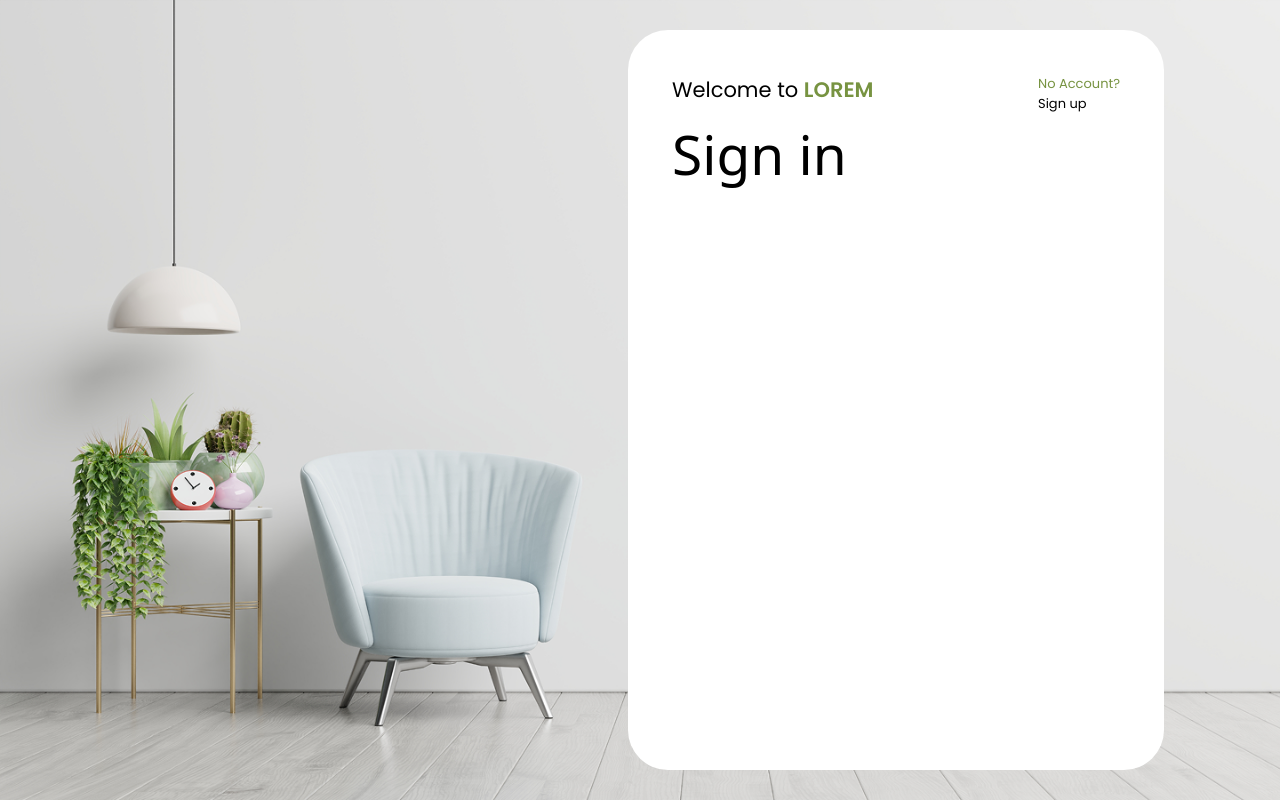
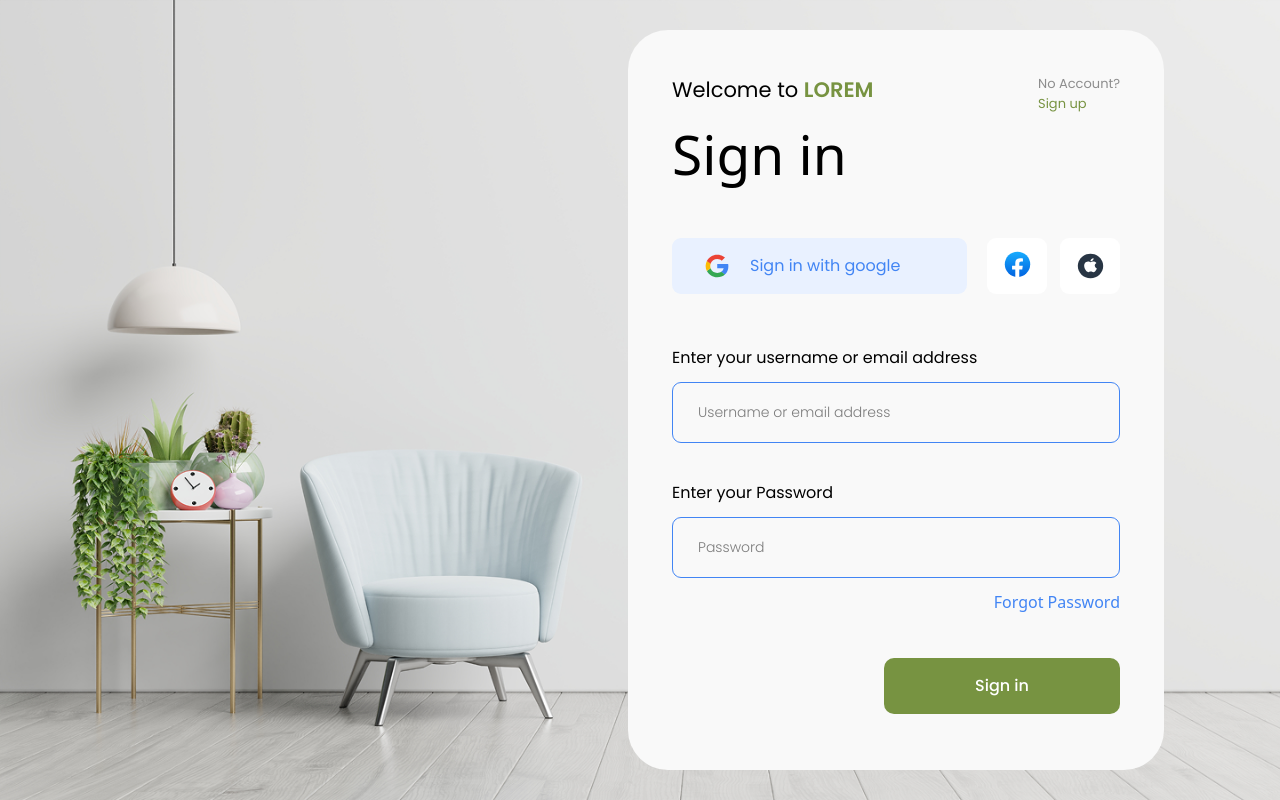
Before and after one commit to AmirHosseinZameni/logify, a React (Vite) app: page / in a window 1280 px wide. Built offline with nearby package versions, Linux system fonts and the light colour scheme.

Commit message:
implement login page with Tailwind

```diff
--- a/src/App.jsx
+++ b/src/App.jsx
@@ -3,7 +3,7 @@ function App() {
     <div className="bg-[url('/assets/bg.png')]  w-screen h-screen bg-cover bg-center flex flex-row justify-end ">
       <form
         action=""
-        className="w-134 h-185 bg-white mt-auto mb-auto mr-29 rounded-[40px] pt-11 pr-11 pl-11 pb-20"
+        className="w-134 h-185 bg-[#f9f9f9] mt-auto mb-auto mr-29 rounded-[40px] pt-11 pr-11 pl-11 pb-20"
       >
         <div className="flex flex-row justify-between">
           <h1 className="font-[Poppins] font-regular text-[21px]">
@@ -11,14 +11,149 @@ function App() {
             <span className="font-semibold text-[#779341]">LOREM</span>
           </h1>
           <div className="flex flex-col font-[poppins] text-[13px]">
-            <a href="#" className="text-[#779341]">
+            <a href="#" className="text-[#8D8D8D]">
               No Account?
             </a>
-            <a href="#">Sign up</a>
+            <a href="#" className="text-[#779341]">
+              Sign up
+            </a>
           </div>
         </div>
-
-        <h3 className="font-medium text-[55px]">Sign in</h3>
+        <h3 className=" font-medium text-[55px]">Sign in</h3>
+        <div className=" flex gap-5 mt-10.5">
+          <button
+            type="button"
+            className="
+          bg-[#E9F1FF]
+          text-[#4285F4]
+            text-[16px]
+            font-regular
+            w-75
+            h-14
+            pl-8
+            rounded-[9px]
+            flex
+            justify-start
+            items-center
+            gap-5"
+          >
+            <svg
+              width="26"
+              height="26"
+              viewBox="0 0 26 26"
+              fill="none"
+              xmlns="http://www.w3.org/2000/svg"
+            >
+              <path
+                d="M24.3761 13.2525C24.3761 12.3173 24.2987 11.6348 24.1311 10.927H13.2333V15.1483H19.6301C19.5011 16.1974 18.8047 17.7773 17.2571 18.8389L17.2354 18.9802L20.6811 21.5962L20.9198 21.6195C23.1122 19.6352 24.3761 16.7156 24.3761 13.2525"
+                fill="#4285F4"
+              />
+              <path
+                d="M13.2326 24.3749C16.3664 24.3749 18.9974 23.3637 20.919 21.6196L17.2563 18.8389C16.2762 19.5088 14.9607 19.9764 13.2326 19.9764C10.1632 19.9764 7.55803 17.9922 6.62938 15.2495L6.49326 15.2608L2.9104 17.9782L2.86354 18.1059C4.77224 21.8217 8.69287 24.3749 13.2326 24.3749Z"
+                fill="#34A853"
+              />
+              <path
+                d="M6.63006 15.2496C6.38502 14.5418 6.24321 13.7834 6.24321 12.9999C6.24321 12.2162 6.38502 11.4579 6.61716 10.7501L6.61067 10.5994L2.9829 7.83838L2.86421 7.89371C2.07754 9.43567 1.62614 11.1672 1.62614 12.9999C1.62614 14.8325 2.07754 16.564 2.86421 18.1059L6.63006 15.2496"
+                fill="#FBBC05"
+              />
+              <path
+                d="M13.2326 6.0233C15.4122 6.0233 16.8824 6.94594 17.7207 7.71696L20.9965 4.5825C18.9846 2.74987 16.3665 1.625 13.2326 1.625C8.69291 1.625 4.77225 4.17804 2.86354 7.89384L6.61651 10.7503C7.55806 8.00763 10.1632 6.0233 13.2326 6.0233"
+                fill="#EB4335"
+              />
+            </svg>
+            <span className="font-[Poppins]">Sign in with google</span>
+          </button>
+          <div className="flex gap-3.25 ">
+            <button
+              type="button"
+              className="flex justify-center items-center w-15 h-14 bg-white rounded-[9px]"
+            >
+              <svg
+                width="29"
+                height="29"
+                viewBox="0 0 29 29"
+                fill="none"
+                xmlns="http://www.w3.org/2000/svg"
+              >
+                <ellipse
+                  cx="14.5"
+                  cy="13.3401"
+                  rx="12.6875"
+                  ry="12.6875"
+                  fill="url(#paint0_linear_31_14)"
+                />
+                <path
+                  d="M19.2249 18.3802L19.7885 14.7992H16.2629V12.4763C16.2629 11.4964 16.7544 10.5407 18.3336 10.5407H19.9375V7.49196C19.9375 7.49196 18.4825 7.25 17.0921 7.25C14.1872 7.25 12.2903 8.96548 12.2903 12.0698V14.7992H9.0625V18.3802H12.2903V27.0375C12.9383 27.1367 13.6012 27.1875 14.2766 27.1875C14.9519 27.1875 15.6148 27.1367 16.2629 27.0375V18.3802H19.2249Z"
+                  fill="white"
+                />
+                <defs>
+                  <linearGradient
+                    id="paint0_linear_31_14"
+                    x1="14.5"
+                    y1="0.652588"
+                    x2="14.5"
+                    y2="25.9523"
+                    gradientUnits="userSpaceOnUse"
+                  >
+                    <stop stop-color="#18ACFE" />
+                    <stop offset="1" stop-color="#0163E0" />
+                  </linearGradient>
+                </defs>
+              </svg>
+            </button>
+            <button
+              type="button"
+              className="flex justify-center items-center w-15 h-14 bg-white rounded-[9px]"
+            >
+              <svg
+                width="29"
+                height="28"
+                viewBox="0 0 29 28"
+                fill="none"
+                xmlns="http://www.w3.org/2000/svg"
+              >
+                <path
+                  d="M27.1875 14C27.1875 20.762 21.5098 26.25 14.5 26.25C7.49016 26.25 1.8125 20.762 1.8125 14C1.8125 7.23187 7.49016 1.75 14.5 1.75C21.5098 1.75 27.1875 7.23187 27.1875 14Z"
+                  fill="#283544"
+                />
+                <path
+                  d="M20.4469 10.9002C20.3777 10.9392 18.7295 11.7622 18.7295 13.5869C18.8072 15.6678 20.8094 16.3976 20.8437 16.3976C20.8094 16.4366 20.5415 17.3917 19.7478 18.393C19.1179 19.2554 18.4188 20.125 17.3572 20.125C16.3474 20.125 15.9849 19.5502 14.8197 19.5502C13.5684 19.5502 13.2143 20.125 12.2563 20.125C11.1947 20.125 10.4438 19.2088 9.77959 18.3545C8.91668 17.2363 8.18324 15.4815 8.15734 13.7965C8.13989 12.9037 8.33015 12.026 8.81311 11.2805C9.49477 10.2398 10.7117 9.53333 12.0407 9.51004C13.059 9.47915 13.9652 10.139 14.5867 10.139C15.1822 10.139 16.2956 9.51004 17.5553 9.51004C18.0991 9.51054 19.5491 9.65792 20.4469 10.9002ZM14.5005 9.33177C14.3193 8.5164 14.8197 7.70104 15.2858 7.18093C15.8813 6.55193 16.8219 6.125 17.633 6.125C17.6848 6.94037 17.3566 7.74003 16.7701 8.32244C16.2438 8.95144 15.3376 9.42496 14.5005 9.33177Z"
+                  fill="white"
+                />
+              </svg>
+            </button>
+          </div>
+        </div>
+        <div className="flex flex-col gap-3 mt-13">
+          <label className="font-[Poppins] font-regular text-[16px]">
+            Enter your username or email address
+          </label>
+          <input
+            type="text"
+            className="font-[Poppins] font-light text-[14px] border rounded-[9px] border-[#4285F4] pl-6.25 pt-4.75 pb-4.75"
+            placeholder="Username or email address"
+          />
+        </div>
+        <div className="flex flex-col gap-3 mt-9.5">
+          <label className="font-[Poppins] font-regular text-[16px]">
+            Enter your Password
+          </label>
+          <input
+            type="text"
+            className="font-[Poppins] font-light text-[14px] border rounded-[9px] border-[#4285F4] pl-6.25 pt-4.75 pb-4.75"
+            placeholder="Password"
+          />
+        </div>
+        <div className="flex flex-col items-end gap-11 mt-3">
+          <a href="#" className="text-[#4285F4]">
+            Forgot Password
+          </a>
+          <input
+            type="submit"
+            className="font-[Poppins] font-medium text-[16px] bg-[#779341] text-white w-59 h-14 rounded-[10px]"
+            value="Sign in"
+          />
+        </div>
       </form>
     </div>
   );
--- a/src/index.css
+++ b/src/index.css
@@ -1,5 +1,7 @@
 @import url("https://fonts.googleapis.com/css2?family=Inter:ital,opsz,wght@0,14..32,100..900;1,14..32,100..900&family=Poppins:ital,wght@0,100;0,200;0,300;0,400;0,500;0,600;0,700;0,800;0,900;1,100;1,200;1,300;1,400;1,500;1,600;1,700;1,800;1,900&display=swap");
+@import url("https://cdnjs.cloudflare.com/ajax/libs/font-awesome/4.7.0/css/font-awesome.min.css");
 @import "tailwindcss";
+
 
 /* Optional: global tweaks */
 html,
```
